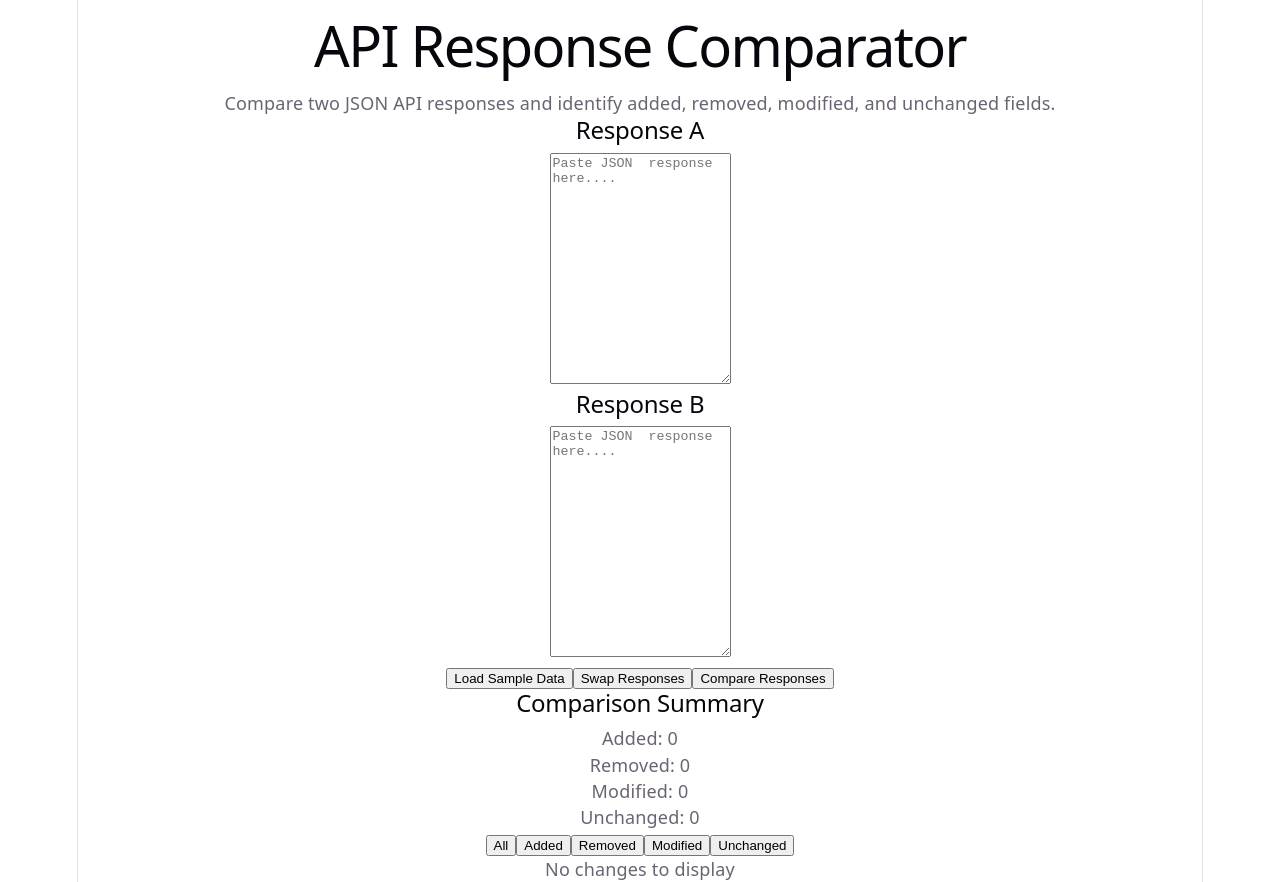
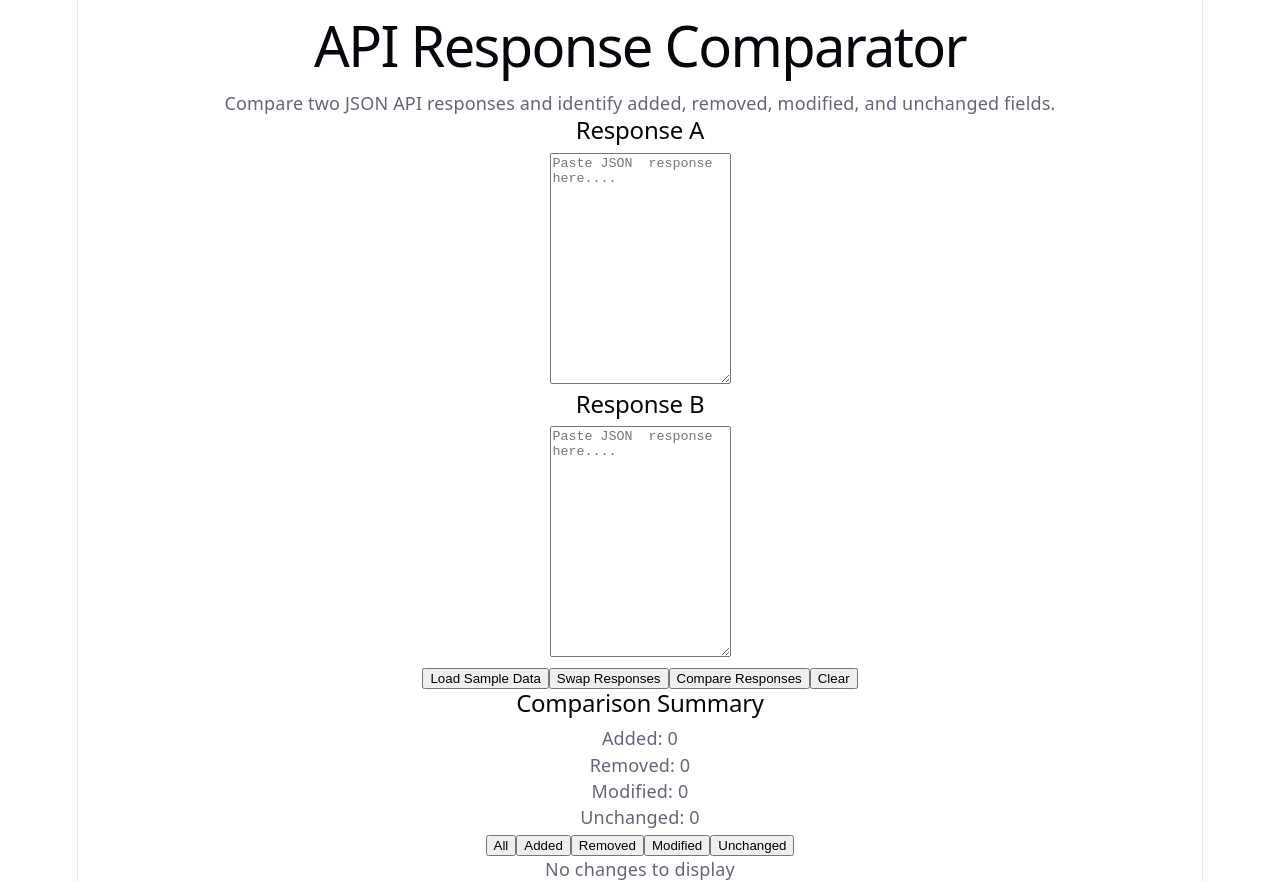
Before and after one commit to arpan23-27/api-response-comparator, a React (Vite) app: page / in a window 1280 px wide. Built offline with nearby package versions, Linux system fonts and the light colour scheme.

Commit message:
Add reset comparison functionality

```diff
--- a/src/App.jsx
+++ b/src/App.jsx
@@ -67,6 +67,18 @@ const handleSwapResponses = () => {
 
 
 
+
+
+const handleReset = () => {
+  setResponseA('');
+  setResponseB('');
+  setChanges([]);
+  setError('');
+  setFilter('all');
+};
+
+
+
 const filteredChanges =
   filter === 'all'
     ? changes
@@ -108,7 +120,9 @@ const filteredChanges =
   Compare Responses
 </button>
 
-
+<button onClick={handleReset}>
+  Clear
+</button>
 <ComparisonSummary changes={changes} />
 {error && <p>{error}</p>}
 
```
